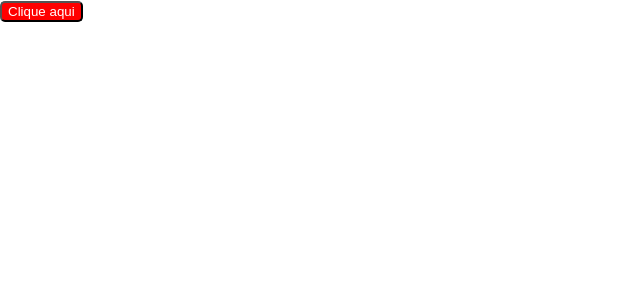
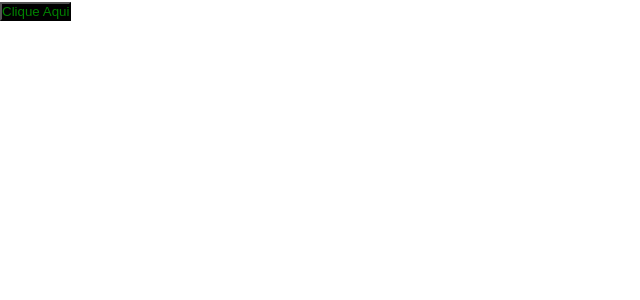
Before and after one commit to Washington95/projetos_react, a React (Vite) app in the folder react-vite/: page / in a window 1280 px wide. Shown: the top 300 px of the page, without its empty margins (0-640 px from the left). Built offline with nearby package versions, Linux system fonts and the light colour scheme.

Commit message:
Estilizando inline dinamicamente

```diff
--- a/react-vite/src/App.tsx
+++ b/react-vite/src/App.tsx
@@ -1,14 +1,20 @@
+import { useState } from "react";
 
 const App = () =>{
+  const[color, setcolor] = useState('green')
+
+  const clicou = () =>{
+    setcolor('yellow')
+  }
+
 
   return(
     <div>
-      <button style={{
-        backgroundColor: 'red',
-        color: 'white',
-        borderRadius:'5px'
-      }}>Clique aqui</button>
-
+       <button onClick={clicou} style={{
+         backgroundColor: 'black',
+         color ,
+         padding: 0
+       }}>Clique Aqui</button>
     </div>
 
   );
```
